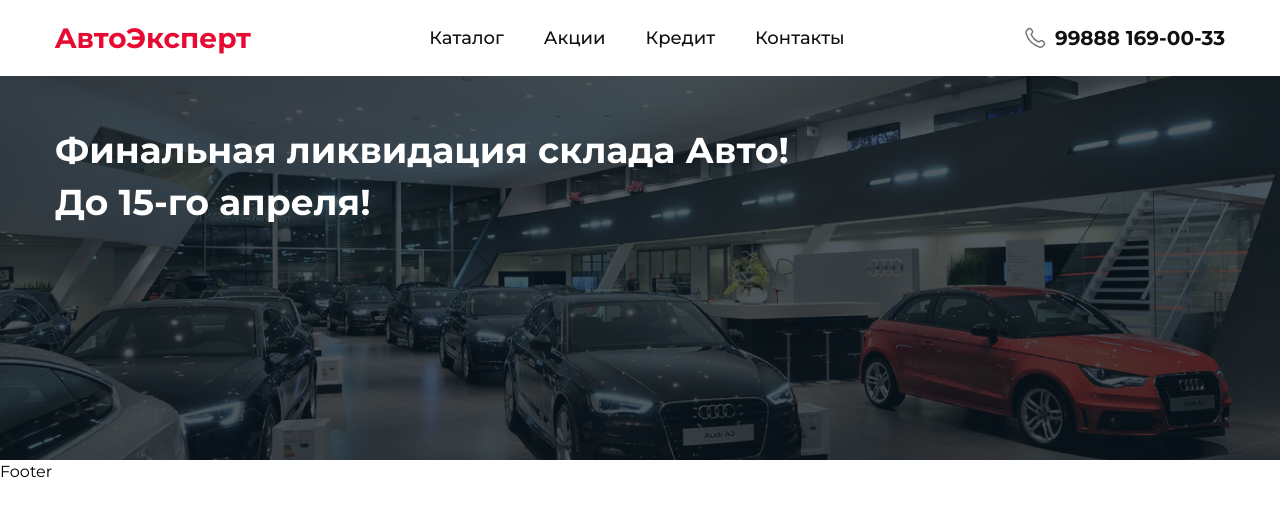
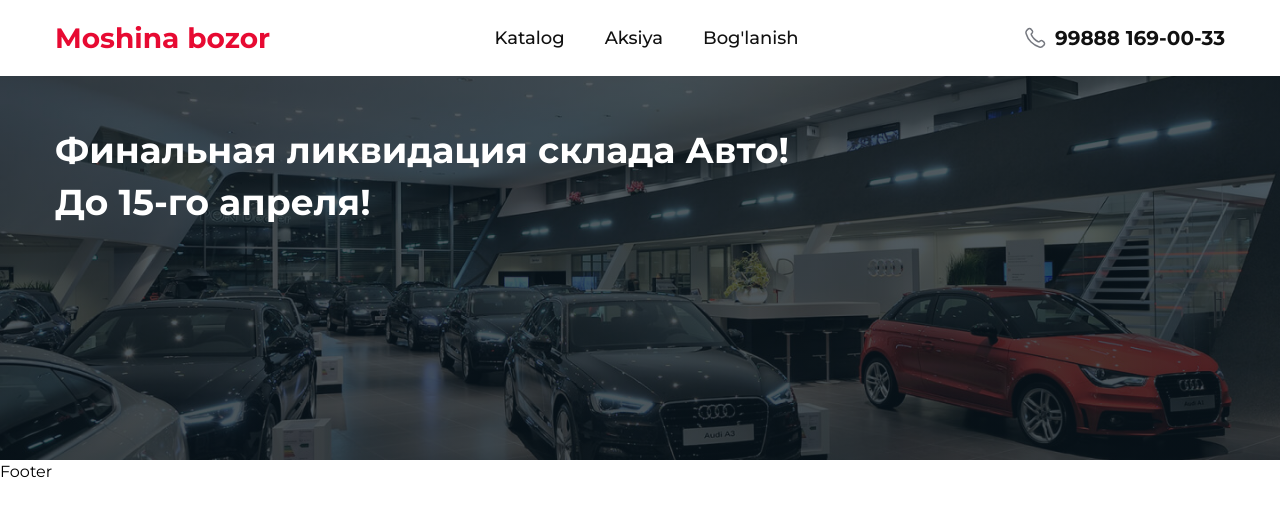
Before and after one commit to Andarov/moshina-bozor, a React (Vite) app: page / in a window 1280 px wide. Shown: the top 516 px of the page. Built offline with nearby package versions, Linux system fonts and the light colour scheme.

Commit message:
Translate header texts rus to uzb

```diff
--- a/src/components/Header.jsx
+++ b/src/components/Header.jsx
@@ -7,22 +7,19 @@ const Header = () => {
     <header className='py-5'>
         <div className="flex justify-between items-center w-full max-w-base mx-auto px-5">
             <Link className='text-[28px] text-main font-bold leading-9' to='/'>
-                <h1>AвтоЭксперт</h1>
+                <h1>Moshina bozor</h1>
             </Link>
 
             <nav>
                 <ul className='flex items-center space-x-10 text-lg font-medium text-111 leading-7'>
                     <li>
-                        <NavLink to='/catalog'>Каталог</NavLink>
+                        <NavLink to='/catalog'>Katalog</NavLink>
                     </li>
                     <li>
-                        <NavLink to='/catalog'>Акции</NavLink>
+                        <NavLink to='/aksiya'>Aksiya</NavLink>
                     </li>
                     <li>
-                        <NavLink to='/catalog'>Кредит</NavLink>
-                    </li>
-                    <li>
-                        <NavLink to='/catalog'>Контакты</NavLink>
+                        <NavLink to='/contact'>Bog'lanish</NavLink>
                     </li>
                 </ul>
             </nav>
```
